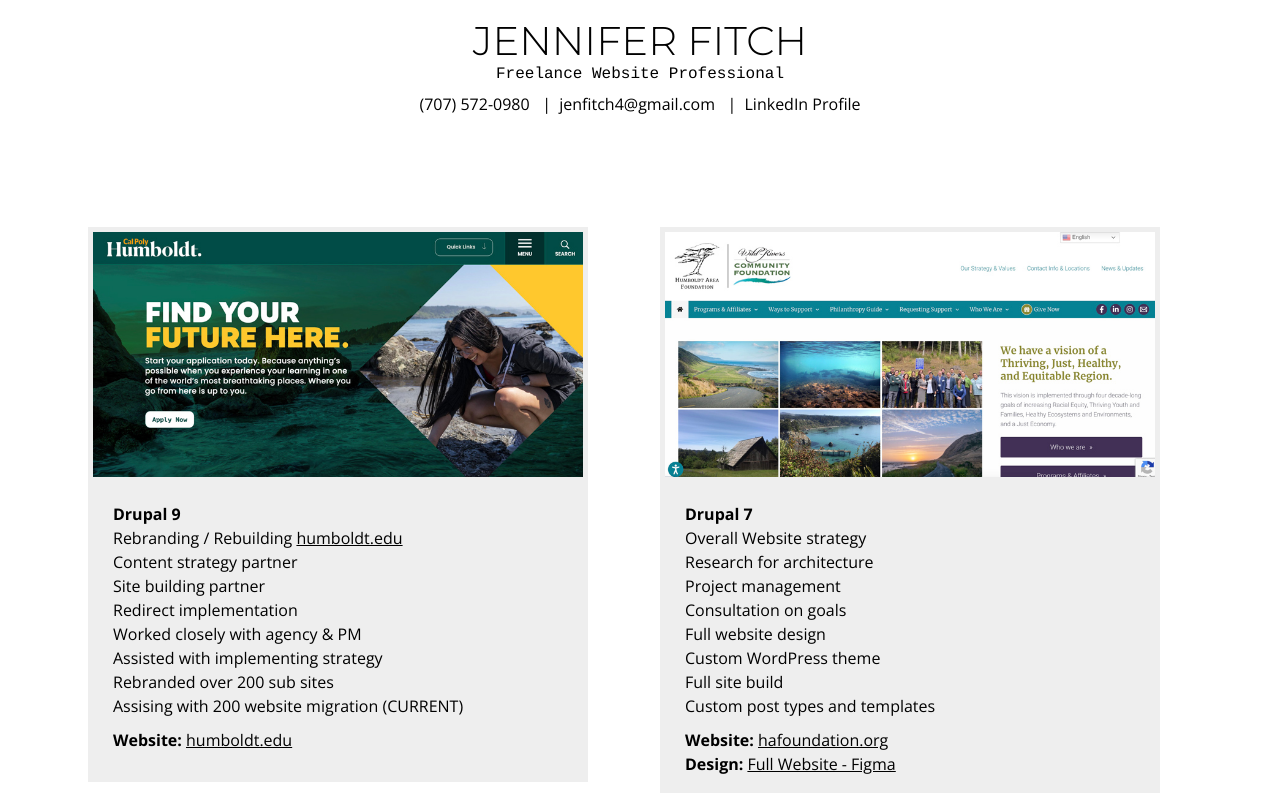
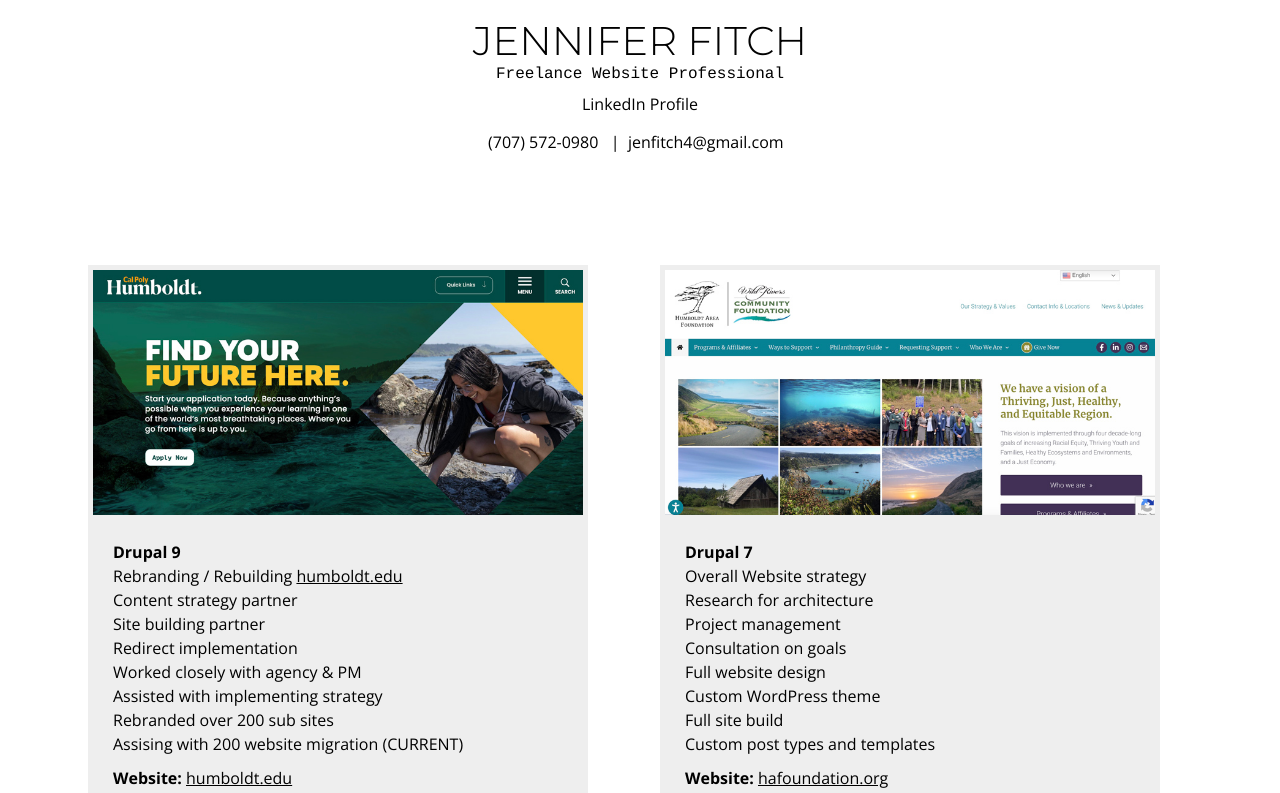
Before and after one commit to jen-fitch/next, a Next.js app: page / in a window 1280 px wide. Shown: the top 793 px of the page. Built offline with nearby package versions, Linux system fonts and the light colour scheme.

Commit message:
move linkedIn placement

```diff
--- a/pages/index.js
+++ b/pages/index.js
@@ -33,16 +33,18 @@
                 </div>
 
                 <div className={Page.about}>
-                    {' '}
                     <p>
+                        <Link href="https://www.linkedin.com/in/jenniferfitch2/">
+                            LinkedIn Profile
+                        </Link>
+                    </p>
+                    <p>
+                        {' '}
                         <Link href="tel:7075720980">
                             (707) 572-0980 &nbsp;
                         </Link><span> | </span>&nbsp;
                         <Link href="mailto:jenfitch4@gmail.com">
                             jenfitch4@gmail.com &nbsp;
-                        </Link><span> | </span>&nbsp;
-                        <Link href="https://www.linkedin.com/in/jenniferfitch2/">
-                            LinkedIn Profile
                         </Link>
                     </p>
                 </div>
```
